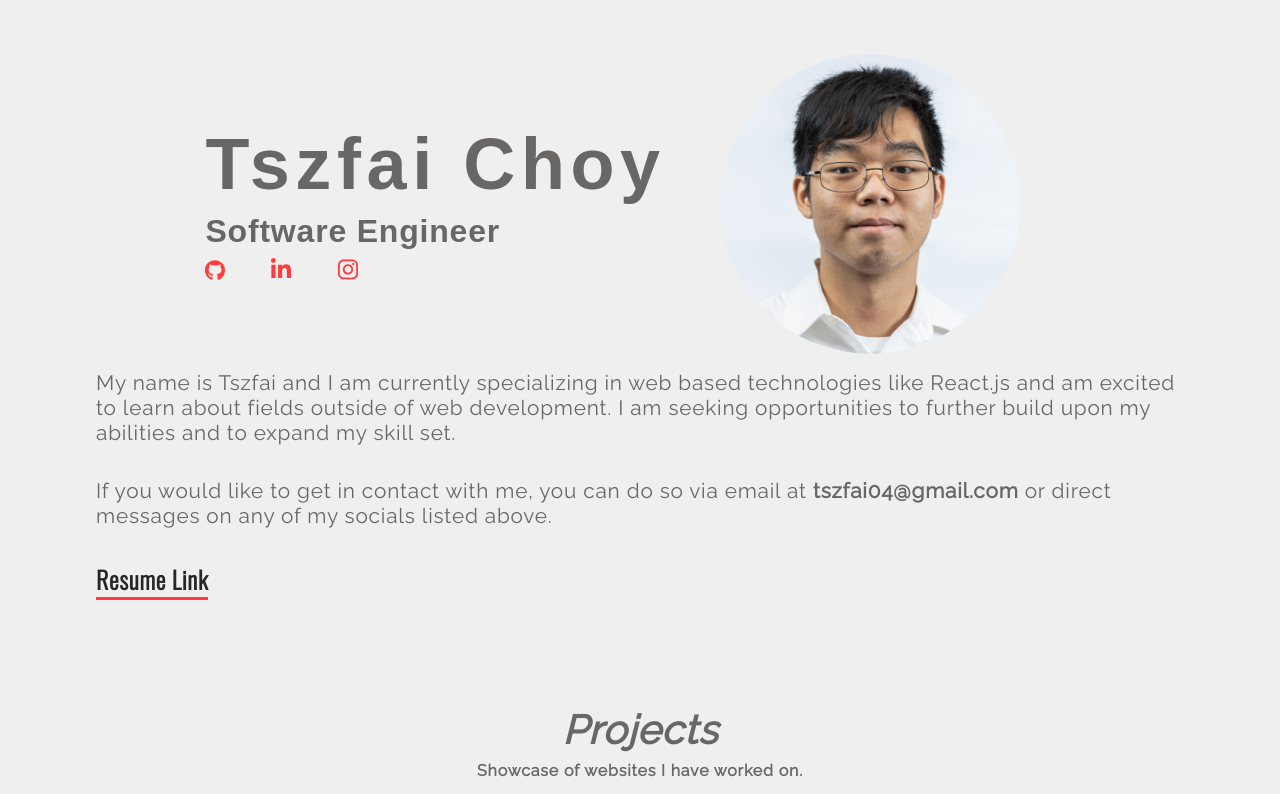
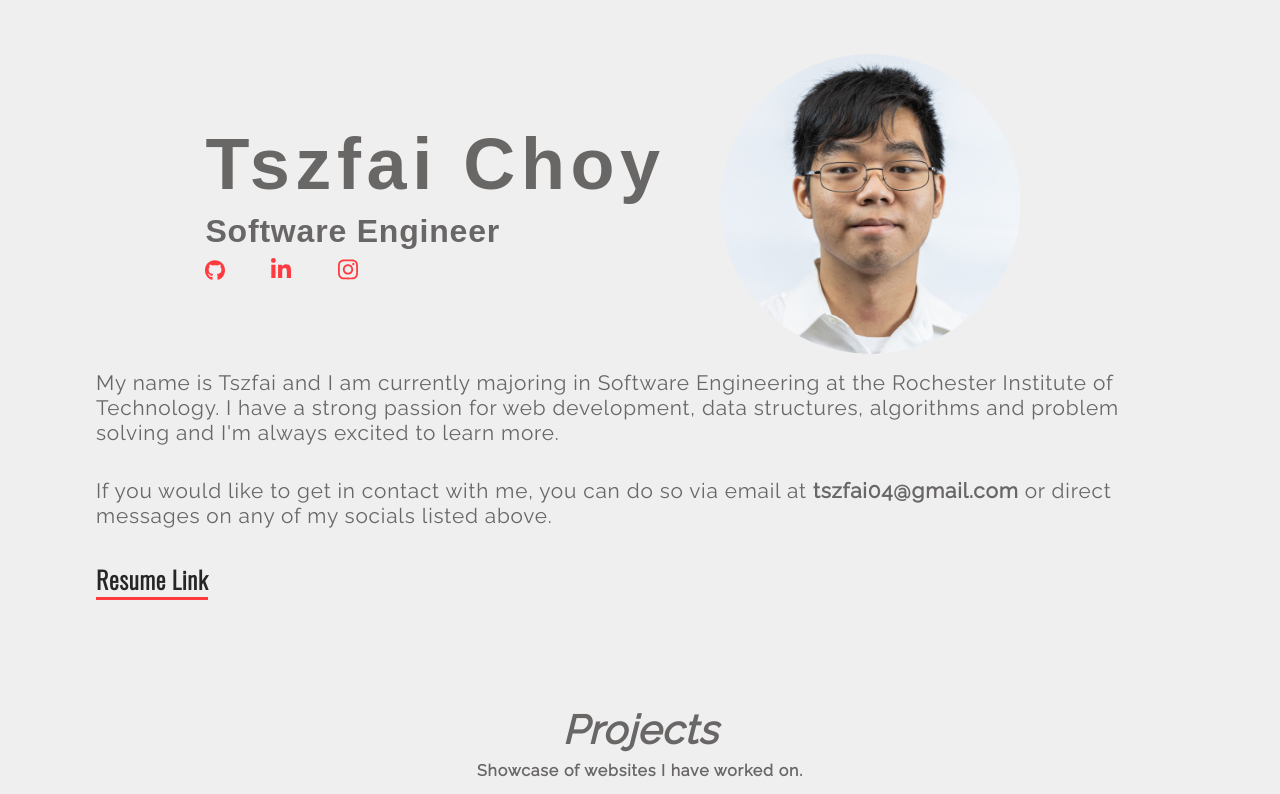
Before and after one commit to TChoy04/personal-website, a React (Create React App) app: page / in a window 1280 px wide. Shown: the top 794 px of the page. Built offline with nearby package versions, Linux system fonts and the light colour scheme; no server answers; a web font is replaced by a local one.

Commit message:
updated desc

```diff
--- a/src/components/AboutMe.js
+++ b/src/components/AboutMe.js
@@ -5,7 +5,7 @@ const AboutMe = () => {
     <div className="aboutMe">
       <div className="description">
         <p>
-          My name is Tszfai and I am currently specializing in web based technologies like React.js and am excited to learn about fields outside of web development. I am seeking opportunities to further build upon my abilities and to expand my skill set.
+          My name is Tszfai and I am currently majoring in Software Engineering at the Rochester Institute of Technology. I have a strong passion for web development, data structures, algorithms and problem solving and I'm always excited to learn more.
         </p>
         <p>
           If you would like to get in contact with me, you can do so via email
```
